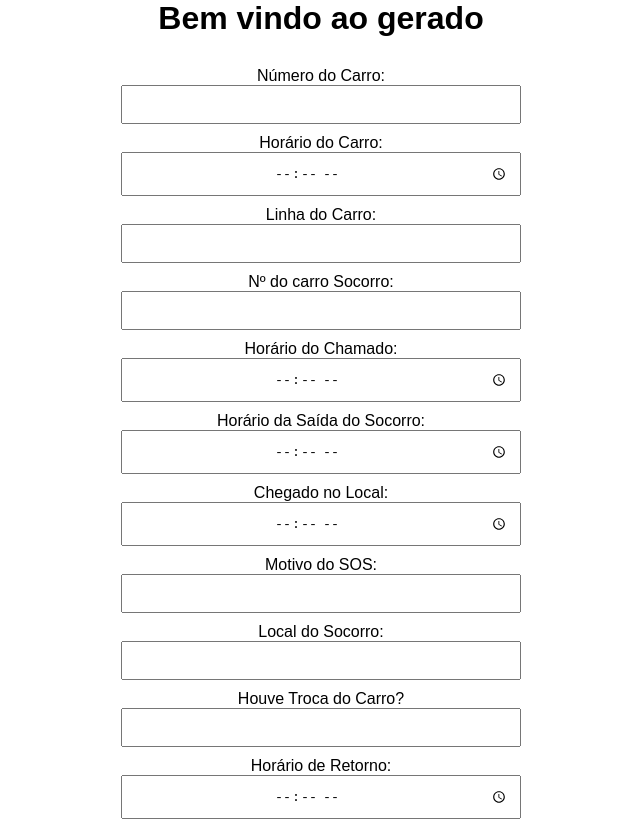
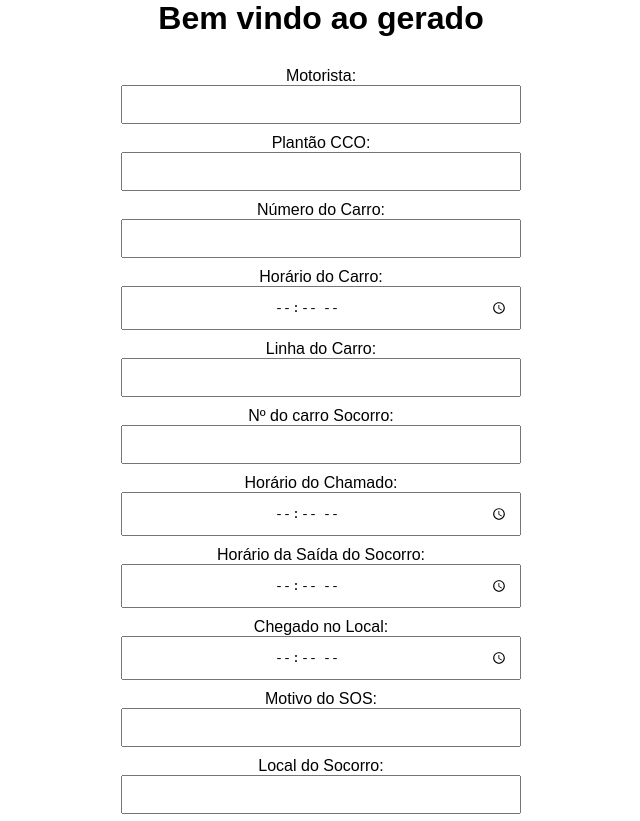
Before and after one commit to genariocoliveira/gerador-de-texto, a React (Create React App) app: page / in a window 1280 px wide. Shown: the top 821 px of the page, without its empty margins (319-959 px from the left). Built offline with nearby package versions, Linux system fonts and the light colour scheme.

Commit message:
Foi adicionado os campos motorista e CCO

```diff
--- a/src/GeradorTexto.js
+++ b/src/GeradorTexto.js
@@ -2,6 +2,8 @@ import React, { useState } from "react";
 import "./styles.css"; // Importar o arquivo CSS
 
 const GeradorTexto = () => {
+  const [nomeMotorista, setNomeMotorista] = useState("");
+  const [plantaoCco, setPlantaoCco] = useState("");
   const [numeroCarro, setNumeroCarro] = useState("");
   const [horarioCarro, setHorarioCarro] = useState("");
   const [linhaCarro, setLinhaCarro] = useState("");
@@ -42,15 +44,17 @@ const GeradorTexto = () => {
     }
 
     const textoGerado = `Informo que o carro ${numeroCarro}, horário ${horarioCarro}, linha ${linhaCarro.toUpperCase()}, do dia ${dataViagem}, foi socorrido com o carro ${numeroSocorro}. Segue abaixo as informações.
+- Motorista: ${nomeMotorista.toUpperCase()}
+- Plantão CCO: ${plantaoCco.toUpperCase()}
 - Horário do Chamado: ${horarioChamado}
 - Horário da Saída do Socorro: ${horarioSaidaSocorro}
-- Chegado no Local: ${chegadaLocal}
-- Motivo do SOS: ${motivoSOS}
-- Local: ${localSOS}
+- Chegado no Local: ${chegadaLocal.toUpperCase()}
+- Motivo do SOS: ${motivoSOS.toUpperCase()}
+- Local: ${localSOS.toUpperCase()}
 - Houve Troca do Carro? ${houveTrocaCarro.toUpperCase()}
 - Horário de Retorno: ${horarioRetorno}
 - Horário de Chegada em Iguatu: ${horarioChegadaIguatu}
-- Solução: ${solucao}`;
+- Solução: ${solucao.toUpperCase()}`;
     setMensagemErro("");
     setTextoGerado(textoGerado);
     limparInputs();
@@ -74,6 +78,20 @@ const GeradorTexto = () => {
 
   return (
     <div className="container">
+      <label>Motorista:</label>
+      <input
+        type="text"
+        value={nomeMotorista}
+        onChange={(e) => setNomeMotorista(e.target.value)}
+      />
+
+      <label>Plantão CCO:</label>
+      <input
+        type="text"
+        value={plantaoCco}
+        onChange={(e) => setPlantaoCco(e.target.value)}
+      />
+
       <label>Número do Carro:</label>
       <input
         type="text"
```
